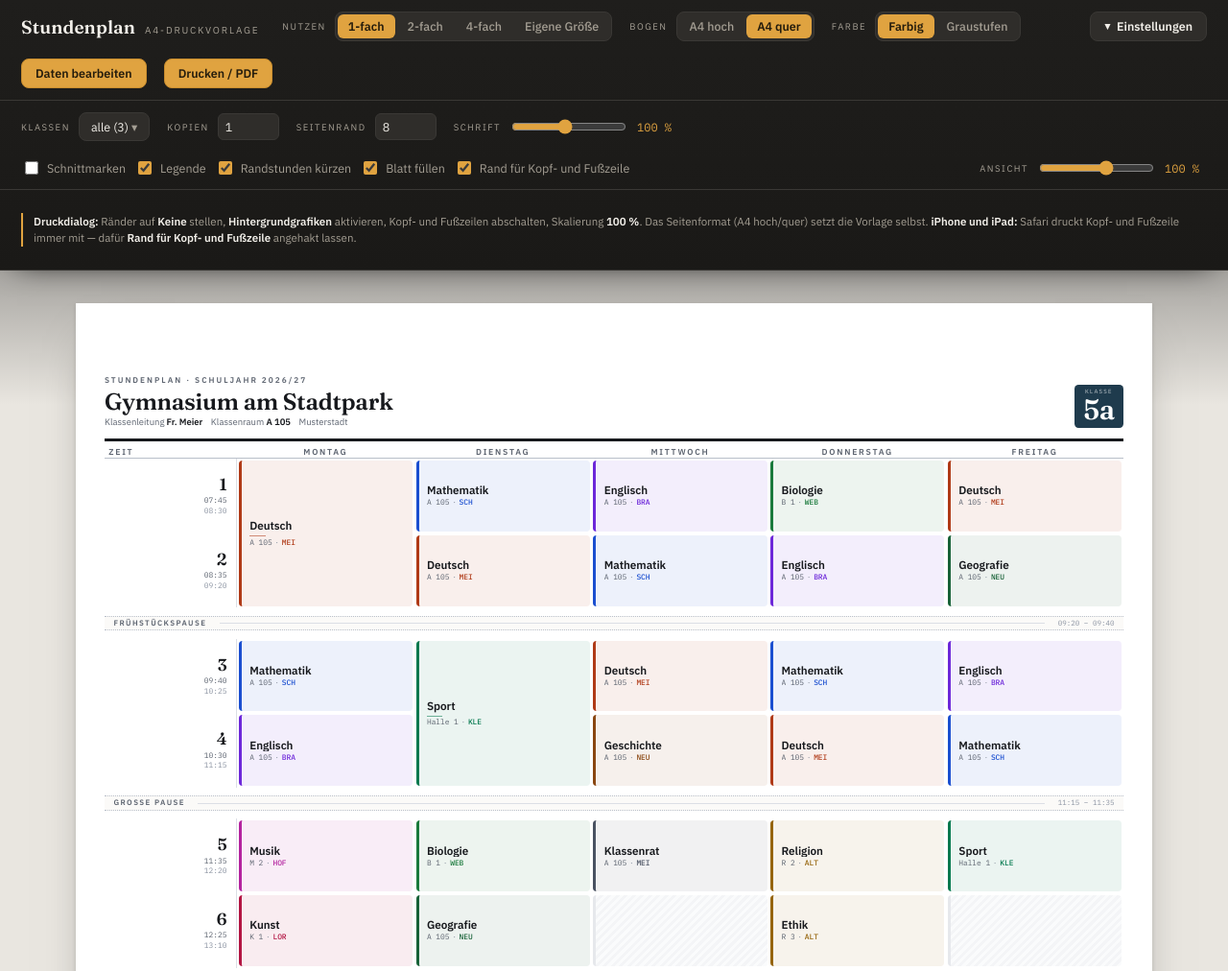
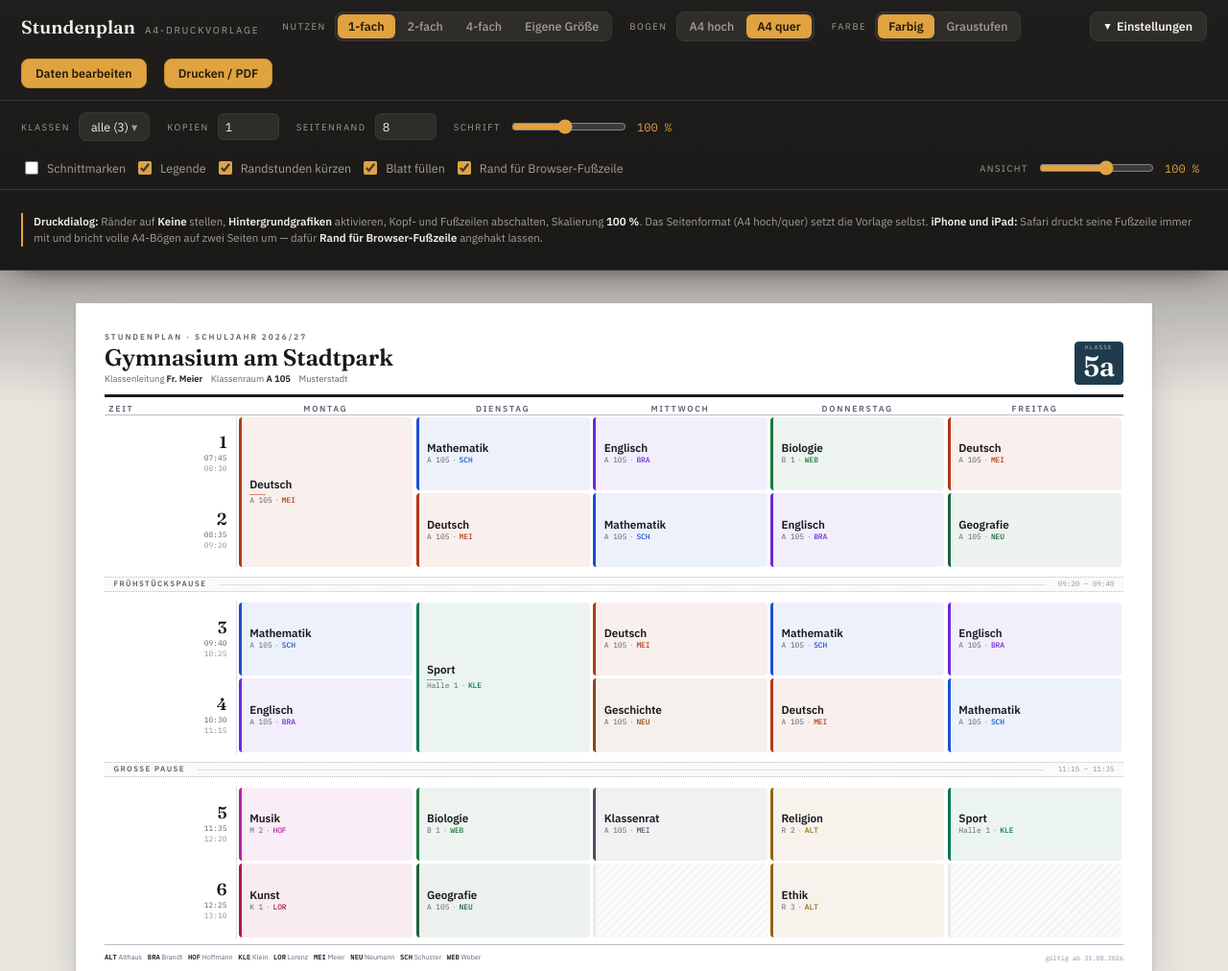
Before and after one commit to mksdc/stundenplan, a plain HTML site: page stundenplan.html in a window 1280 px wide. Shown: the top 1012 px of the page at 96% size. Drawn offline with Linux system fonts and the light colour scheme.

Commit message:
Rand für Fusszeile

```diff
--- a/stundenplan.html
+++ b/stundenplan.html
@@ -583,7 +583,7 @@ tr.pause td{
       <label class="chk"><input type="checkbox" id="legende" checked> Legende</label>
       <label class="chk"><input type="checkbox" id="trim" checked> Randstunden kürzen</label>
       <label class="chk" title="Ist nur eine Klasse gewählt, wird der Bogen mit Kopien vollständig gefüllt"><input type="checkbox" id="fuellen" checked> Blatt füllen</label>
-      <label class="chk" title="Lässt oben und unten je 12 mm frei, damit die vom Browser aufgedruckte Kopf- und Fußzeile (Datum, Titel, Adresse, Seitenzahl) den Plan nicht überdeckt. Safari unter iOS lässt sie sich nicht abschalten — dort angehakt lassen."><input type="checkbox" id="browserrand" checked> Rand für Kopf- und Fußzeile</label>
+      <label class="chk" title="Lässt unten 20 mm frei, damit die vom Browser aufgedruckte Fußzeile den Plan nicht überdeckt und der Bogen in den Druckbereich passt. Safari unter iOS bricht sonst auf eine zweite Seite um — dort angehakt lassen."><input type="checkbox" id="browserrand" checked> Rand für Browser-Fußzeile</label>
     </div>
 
     <div class="spacer"></div>
@@ -599,7 +599,7 @@ tr.pause td{
     <p class="hint">
       <b>Druckdialog:</b> Ränder auf <b>Keine</b> stellen, <b>Hintergrundgrafiken</b> aktivieren,
       Kopf- und Fußzeilen abschalten, Skalierung <b>100 %</b>. Das Seitenformat (A4 hoch/quer) setzt die Vorlage selbst.
-      <b>iPhone und iPad:</b> Safari druckt Kopf- und Fußzeile immer mit — dafür <b>Rand für Kopf- und Fußzeile</b> angehakt lassen.
+      <b>iPhone und iPad:</b> Safari druckt seine Fußzeile immer mit und bricht volle A4-Bögen auf zwei Seiten um — dafür <b>Rand für Browser-Fußzeile</b> angehakt lassen.
     </p>
   </div>
   </div></div>
@@ -1027,16 +1027,18 @@ function planKarte(kl, u){
    4. SEITENAUFTEILUNG (Nutzen)
    ============================================================ */
 
-/* Safari unter iOS druckt immer eine Kopf- und eine Fusszeile (Datum, Titel,
-   Adresse, Seitenzahl) und laesst sie sich nicht abschalten. Sie liegen
-   sonst ueber dem Plan — darum oben wie unten denselben Streifen freilassen. */
-const BROWSERRAND_MM = 12;
+/* Safari unter iOS druckt immer eine Fusszeile (Adresse, Seitenzahl) und
+   laesst sie sich nicht abschalten. Sie wuerde sonst ueber dem Plan liegen.
+   Wichtiger noch: der Bogen selbst wird um diesen Betrag niedriger. Ein
+   Bogen in voller A4-Hoehe passt nicht in den Druckbereich, den iOS uebrig
+   laesst, und wird auf eine zweite Seite umgebrochen.                      */
+const BROWSERRAND_MM = 20;
 
 function rechneLayout(){
   const P = CONFIG.orientation === "landscape" ? {w:297, h:210} : {w:210, h:297};
   const M = Math.min(25, Math.max(0, CONFIG.margin));
   const F = CONFIG.browserrand ? BROWSERRAND_MM : 0;
-  const druckW = P.w - 2*M, druckH = P.h - 2*M - 2*F;
+  const druckW = P.w - 2*M, druckH = P.h - 2*M - F;
 
   let cols, rows, slotW, slotH;
 
@@ -1100,8 +1102,8 @@ function zeichne(){
   for(let i = 0; i < items.length; i += L.proSeite){
     const sheet = el("div","sheet" + (CONFIG.marks ? " marks" : ""));
     sheet.style.width  = L.P.w + "mm";
-    sheet.style.height = (L.P.h - 0.1) + "mm";   // Sicherheitsabzug gegen Leerseiten
-    sheet.style.padding = (L.M + L.F) + "mm " + L.M + "mm";
+    sheet.style.height = (L.P.h - 0.1 - L.F) + "mm";   // Sicherheitsabzug gegen Leerseiten
+    sheet.style.padding = L.M + "mm";
 
     const grid = el("div","sheet-grid");
     grid.style.gridTemplateColumns = `repeat(${L.cols}, ${L.slotW}mm)`;
```
